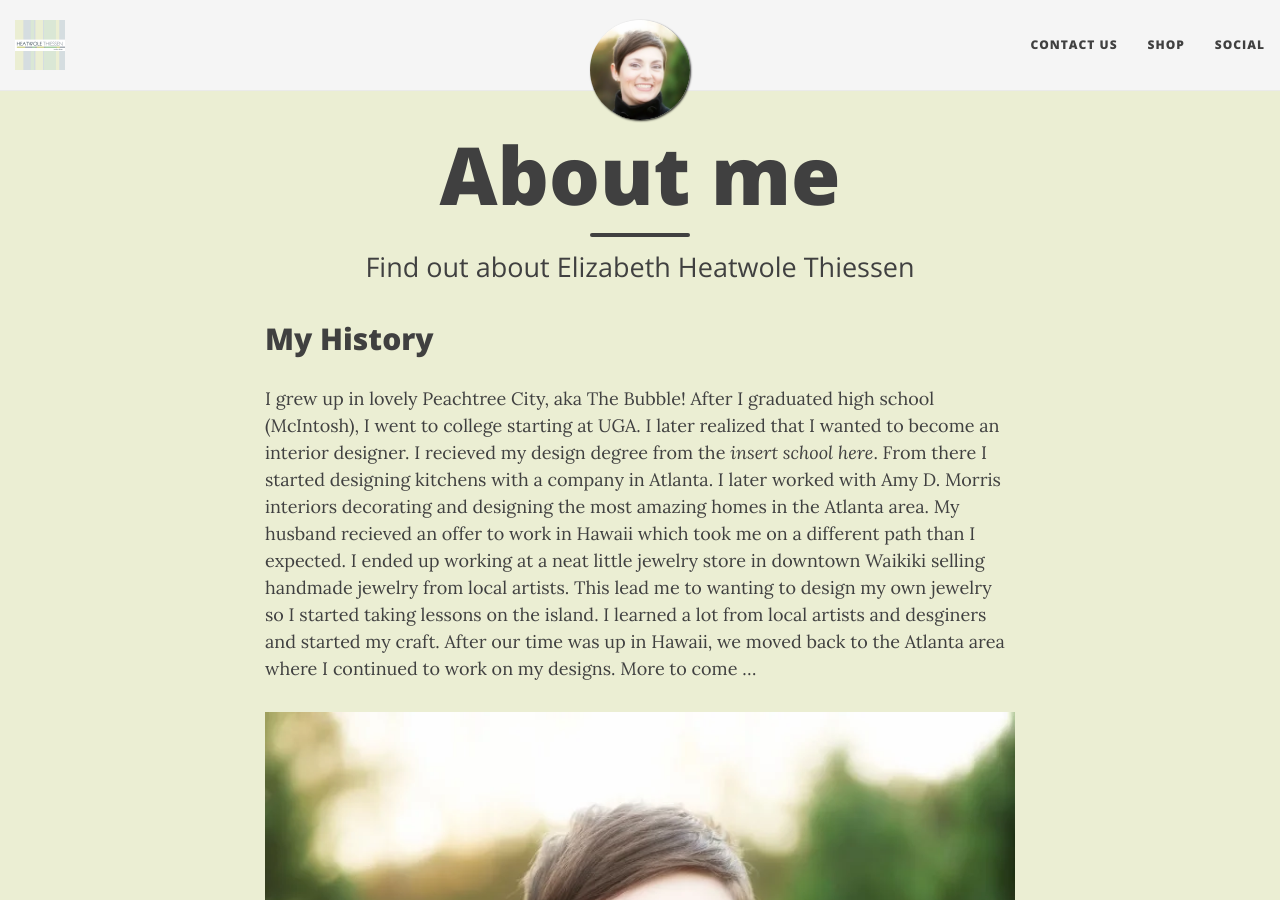
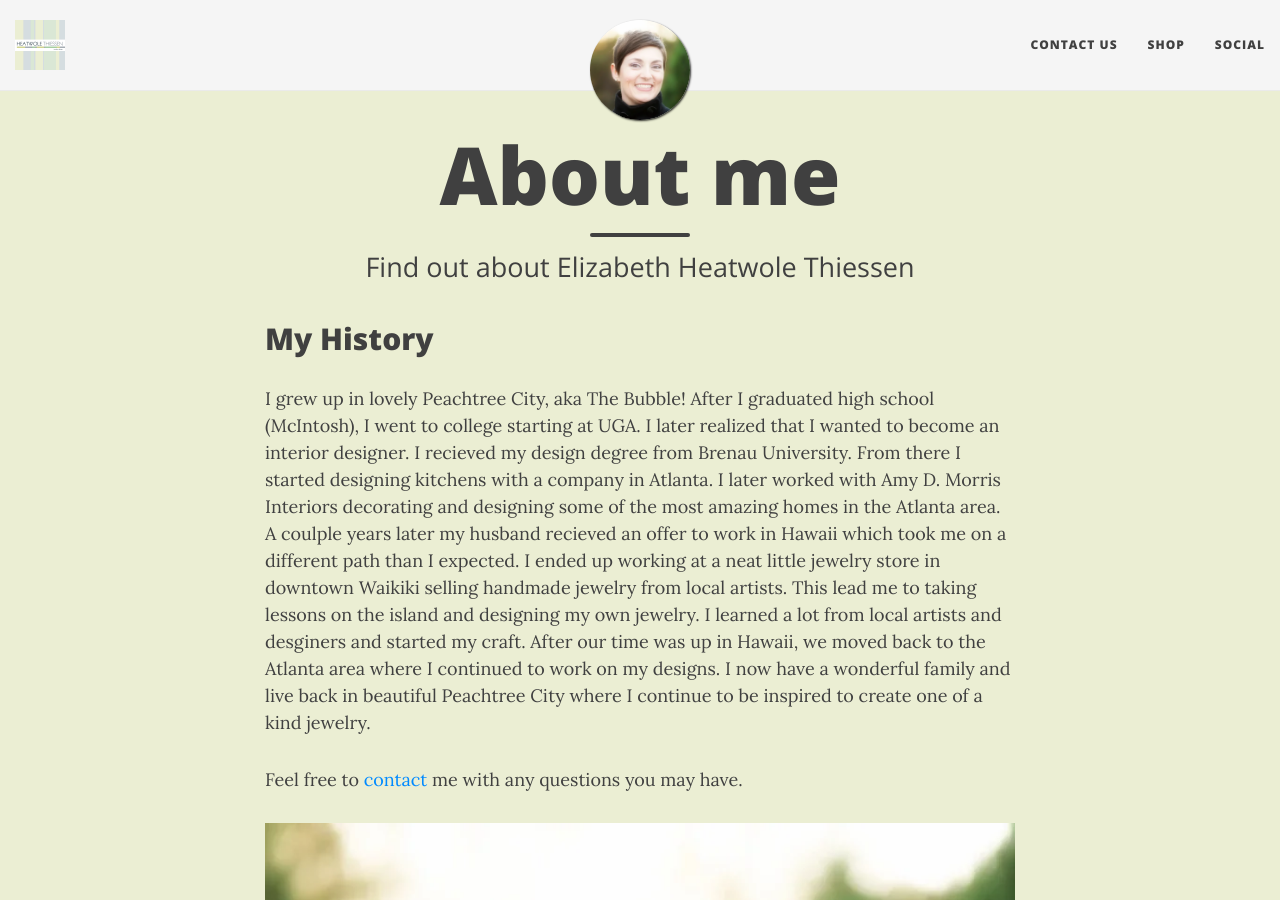
Before and after one commit to Bigd271/htjewelry, a Jekyll site: the page built from aboutme.md, in a window 1280 px wide and 900 px high. Built offline with Jekyll 4.4.1, drawn with Linux system fonts in a browser that asks for light colours; nearby versions of some CDN libraries.

Commit message:
Update aboutme.md

```diff
--- a/aboutme.md
+++ b/aboutme.md
@@ -6,8 +6,8 @@ subtitle: Find out about Elizabeth Heatwole Thiessen
 
 ## My History
 
-I grew up in lovely Peachtree City, aka The Bubble! After I graduated high school (McIntosh), I went to college starting at UGA. I later realized that I wanted to become an interior designer. I recieved my design degree from the _insert school here_. From there I started designing kitchens with a company in Atlanta. I later worked with Amy D. Morris interiors decorating and designing the most amazing homes in the Atlanta area. My husband recieved an offer to work in Hawaii which took me on a different path than I expected. I ended up working at a neat little jewelry store in downtown Waikiki selling handmade jewelry from local artists. This lead me to wanting to design my own jewelry so I started taking lessons on the island. I learned a lot from local artists and desginers and started my craft. After our time was up in Hawaii, we moved back to the Atlanta area where I continued to work on my designs. More to come ...
+I grew up in lovely Peachtree City, aka The Bubble! After I graduated high school (McIntosh), I went to college starting at UGA. I later realized that I wanted to become an interior designer. I recieved my design degree from Brenau University. From there I started designing kitchens with a company in Atlanta. I later worked with Amy D. Morris Interiors decorating and designing some of the most amazing homes in the Atlanta area. A coulple years later my husband recieved an offer to work in Hawaii which took me on a different path than I expected. I ended up working at a neat little jewelry store in downtown Waikiki selling handmade jewelry from local artists. This lead me to taking lessons on the island and designing my own jewelry. I learned a lot from local artists and desginers and started my craft. After our time was up in Hawaii, we moved back to the Atlanta area where I continued to work on my designs. I now have a wonderful family and live back in beautiful Peachtree City where I continue to be inspired to create one of a kind jewelry.
+
+Feel free to [contact](https://heatwolethiessen.com/contact) me with any questions you may have.
 
 ![profile](/img/elizabeth-small.webp)
-
-Insert more photos ...
```
